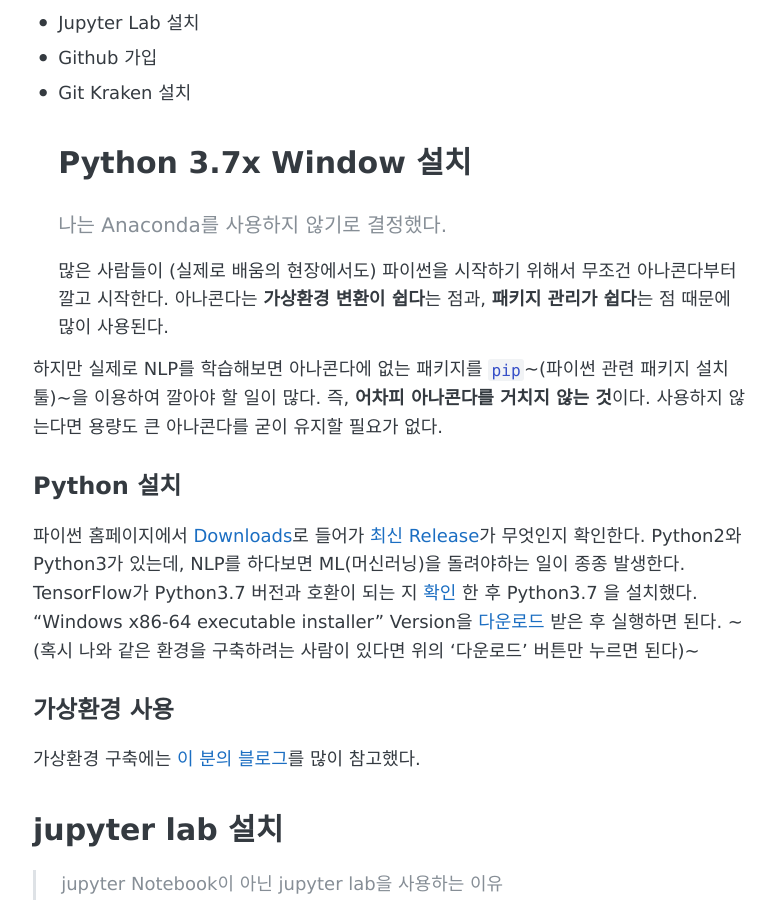
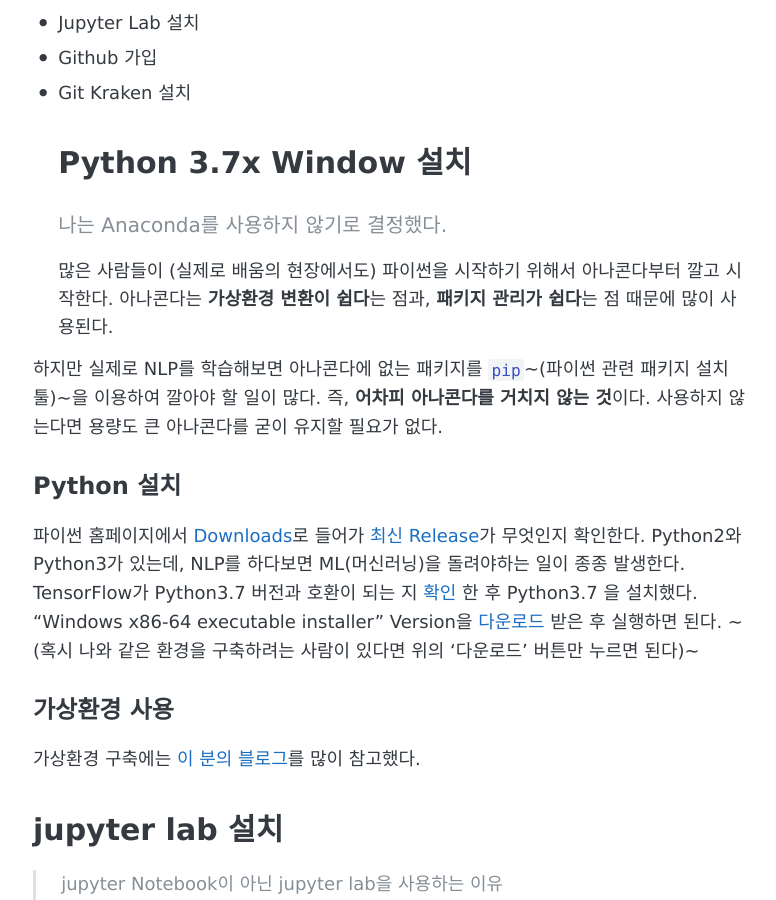
Before and after one commit to stellarway/stellarway.github.io, a Jekyll site: the page built from _posts/2019-08-23-enviroment.md, in a window 1280 px wide and 900 px high, scrolled down 380 px. Shown: the whole window, without its empty margins (247-1023 px from the left). Built offline with Jekyll 4.4.1, drawn with Linux system fonts in a browser that asks for light colours; some of the changed lines change nothing that is shown.

Commit message:
_posts/2019-08-23-enviroment.md updated from https://stackedit.io/

```diff
--- a/_posts/2019-08-23-enviroment.md
+++ b/_posts/2019-08-23-enviroment.md
@@ -11,7 +11,7 @@
  - Git Kraken 설치
 # Python 3.7x Window 설치
 #### 나는 Anaconda를 사용하지 않기로 결정했다.
-많은 사람들이 (실제로 배움의 현장에서도) 파이썬을 시작하기 위해서 무조건 아나콘다부터 깔고 시작한다. 아나콘다는 **가상환경 변환이 쉽다**는 점과, **패키지 관리가 쉽다**는 점 때문에 많이 사용된다.
+많은 사람들이 (실제로 배움의 현장에서도) 파이썬을 시작하기 위해서 아나콘다부터 깔고 시작한다. 아나콘다는 **가상환경 변환이 쉽다**는 점과, **패키지 관리가 쉽다**는 점 때문에 많이 사용된다.
 
 하지만 실제로 NLP를 학습해보면 아나콘다에 없는 패키지를 `pip`~(파이썬 관련 패키지 설치 툴)~을 이용하여 깔아야 할 일이 많다. 즉, **어차피 아나콘다를 거치지 않는 것**이다. 사용하지 않는다면 용량도 큰 아나콘다를 굳이 유지할 필요가 없다.
 
@@ -34,6 +34,6 @@
 
 
 <!--stackedit_data:
-eyJoaXN0b3J5IjpbLTQ1NTgxNTAyNiwxNDEyMzU5OTYyLC0yNz
-YzNTgwNjFdfQ==
+eyJoaXN0b3J5IjpbNzQ2Njg3Mzk4LDE0MTIzNTk5NjIsLTI3Nj
+M1ODA2MV19
 -->
```
